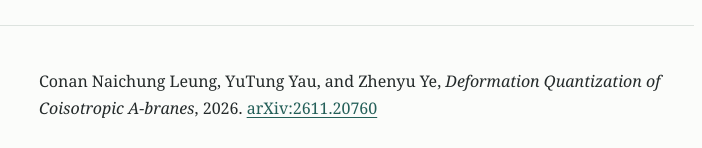
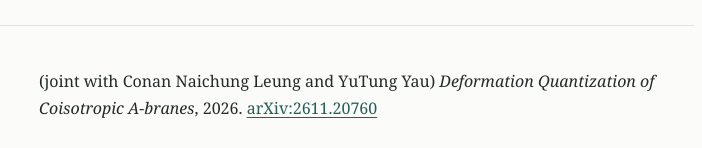
Before and after one commit to Zhenyu-YE-Moumou/Homepage, a plain HTML site: page index.html in a window 1280 px wide. Shown: the part 652-800 px from the top of the page, 374-1076 px from the left. Drawn offline with Linux system fonts and the light colour scheme.

Commit message:
Update index.html

```diff
--- a/index.html
+++ b/index.html
@@ -96,7 +96,7 @@
           <p class="placeholder">
 
 <p>
-  Conan Naichung Leung, YuTung Yau, and Zhenyu Ye,
+  (joint with Conan Naichung Leung and YuTung Yau)
   <em>Deformation Quantization of Coisotropic A-branes</em>,
   2026.
   <a href="https://arxiv.org/abs/2611.20760">arXiv:2611.20760</a>
```
